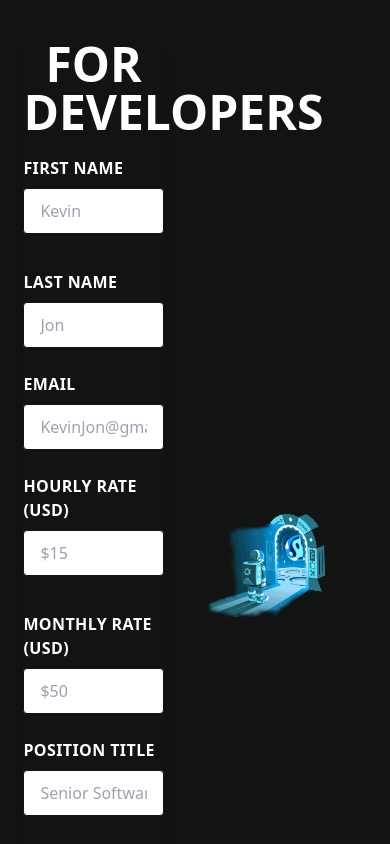
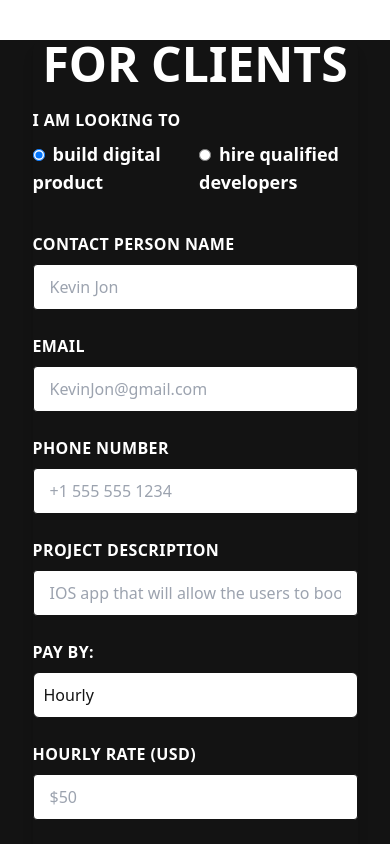
Before and after one commit to umarie/Volods, a React (Create React App) app: page / in a window 390 px wide. Shown: the top 844 px of the page. Built offline with nearby package versions, Linux system fonts and the light colour scheme.

Commit message:
Made mobile responsive

```diff
--- a/src/App.js
+++ b/src/App.js
@@ -7,8 +7,8 @@ function App() {
   return (
     // <ThanksPage/>
     <div className='bg-background h-full'>
-       <DevFormPage/>
-       {/* <ClientFormPage/> */}
+       {/* <DevFormPage/> */}
+       <ClientFormPage/>
     </div>
   );
 }
--- a/src/components/Forms/ClientFormPage.js
+++ b/src/components/Forms/ClientFormPage.js
@@ -1,25 +1,28 @@
 import ClientForm from "./ClientForm";
-import Client from "./Client.gif"
-import { useState } from "react";
-const DevFormPage=()=>{
-    const [pic, setPic]=useState()
-    const showPicture=()=>{
-        if(window.innerWidth <=960)
-        {
-            setPic(false);
-        }
-        else setPic(true)
-    }
-    window.addEventListener("resize",showPicture)
-    return(
-        <div className='grid grid-cols-2 gap-4 items-center'>
-        <div>  <ClientForm></ClientForm></div>
-        <div> pic && <img className="ml-39 "src={Client} width="85%"></img></div>
+import Client from "./Client.gif";
+import { useEffect, useState } from "react";
+const DevFormPage = () => {
+  useEffect(() => {
+    showPicture();
+  }, []);
+  const [pic, setPic] = useState();
+  const showPicture = () => {
+    if (window.innerWidth <= 960) {
+      setPic(false);
+    } else setPic(true);
+  };
+  window.addEventListener("resize", showPicture);
+  return (
+    <div>
+      {pic && (
+        <div className="grid grid-cols-2 gap-4 items-center">
+          <ClientForm></ClientForm>
+          <img className="ml-39 " src={Client} width="85%"></img>
+        </div>
+      )}
+      {!pic && <ClientForm></ClientForm>}
+    </div>
+  );
+};
 
-        </div>
-
-    );
-
-}
-
-export default DevFormPage
+export default DevFormPage;
--- a/src/components/Forms/DevFormPage.js
+++ b/src/components/Forms/DevFormPage.js
@@ -1,13 +1,28 @@
 import DevForm from "./DevForm";
-import Devgif from "./Dev.gif"
-const DevFormPage=()=>{
-    return(
-        <div className='grid grid-cols-2 gap-4 items-center'>
-        <div>  <DevForm></DevForm></div>
-        <div> <img className="ml-39 "src={Devgif} width="85%"></img></div>
+import Devgif from "./Dev.gif";
+import { useEffect, useState } from "react";
+const DevFormPage = () => {
+  useEffect(() => {
+    showPicture();
+  }, []);
+  const [pic, setPic] = useState();
+  const showPicture = () => {
+    if (window.innerWidth <= 960) {
+      setPic(false);
+    } else setPic(true);
+  };
+  window.addEventListener("resize", showPicture);
+  return (
+    <div>
+      {pic && (
+        <div className="grid grid-cols-2 gap-4 items-center">
+          <DevForm />
+          <img className="ml-39 " src={Devgif} width="85%"></img>
         </div>
-    );
+      )}
+      {!pic && <DevForm />}
+    </div>
+  );
+};
 
-}
-
-export default DevFormPage
+export default DevFormPage;
```
